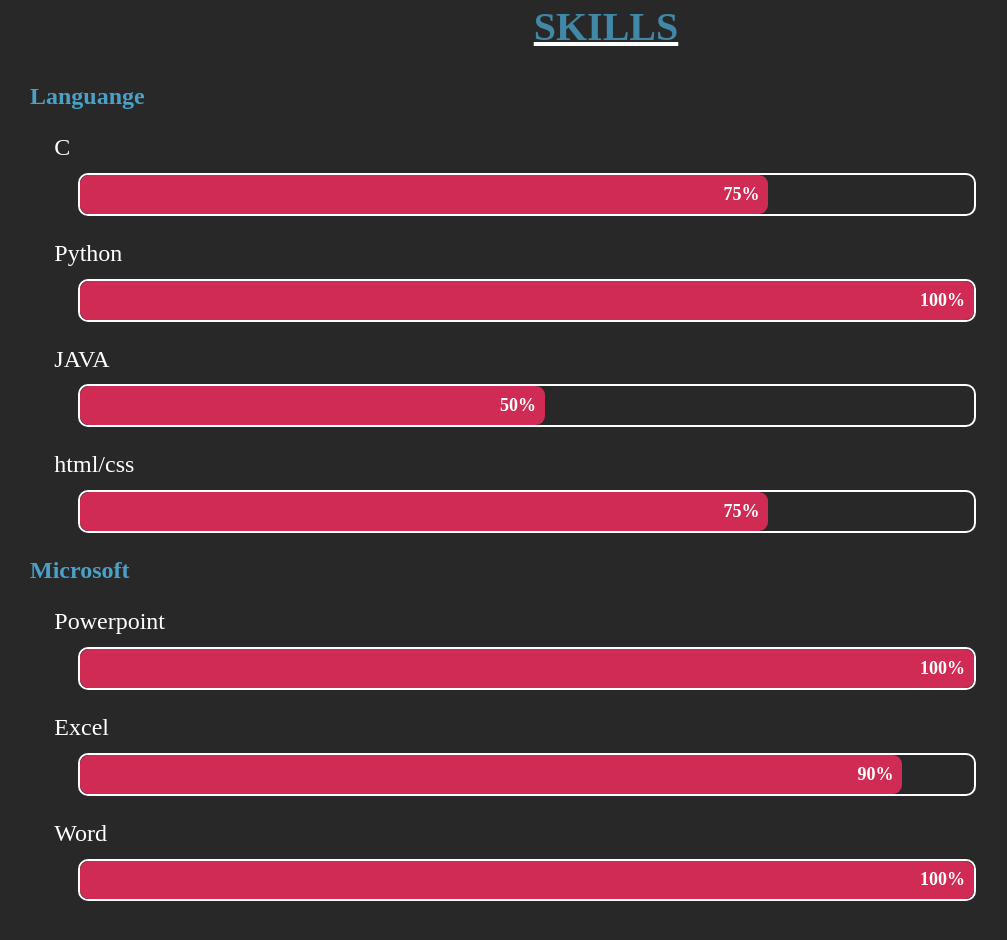
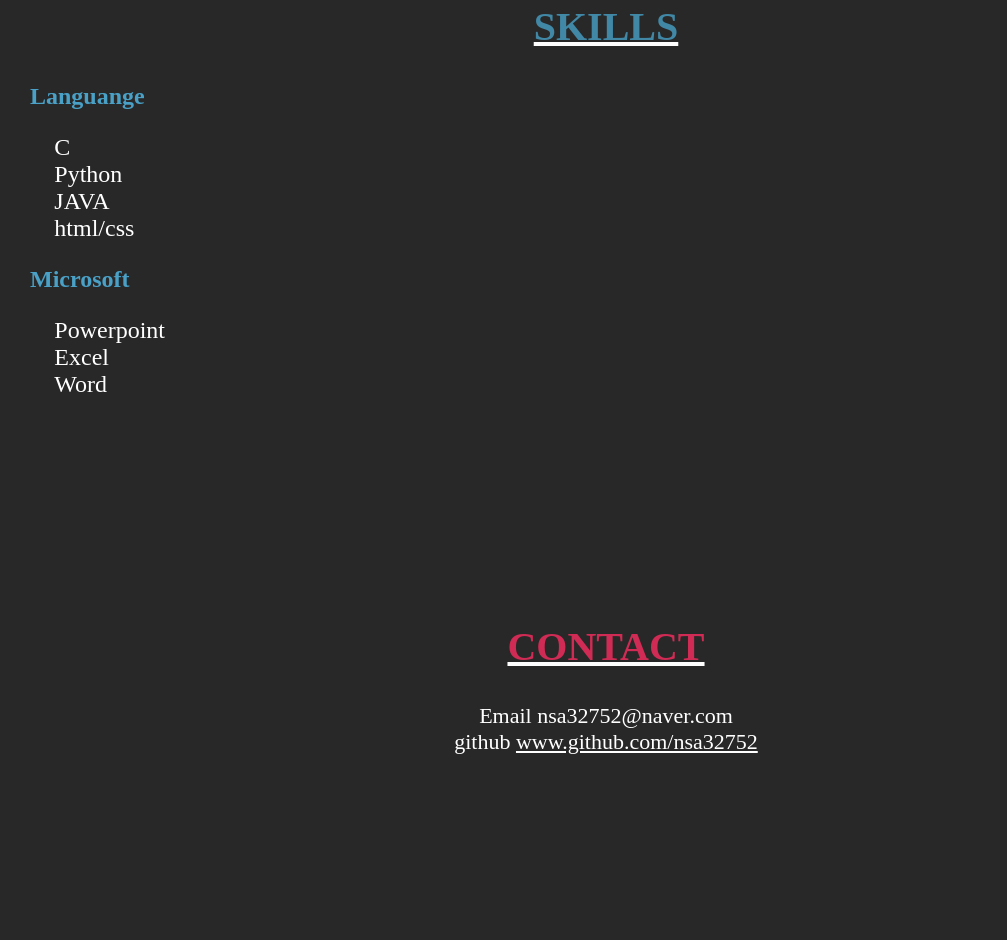
Before and after one commit to nsa32752/nsa32752.github.io, a plain HTML site: page index.html in a window 1280 px wide. Shown: the part 2760-3700 px from the top of the page, without its empty margins (34-1041 px from the left). Drawn offline with Linux system fonts and the light colour scheme.

Commit message:
delete skill % box

```diff
--- a/index.html
+++ b/index.html
@@ -166,40 +166,19 @@
                 Languange
             </p>
             <div class="content">
-                <p>C</p>
-                <div class="box">
-                    <div class="skill C">75%</div>
-                </div>
-                <p>Python</p>
-                <div class="box">
-                    <div class="skill Py">100%</div>
-                </div>
-                <p>JAVA</p>
-                <div class="box">
-                    <div class="skill Java">50%</div>
-                </div>
-                <p>html/css</p>
-                <div class="box">
-                    <div class="skill hc">75%</div>
-                </div>
+		<p>C<br/>
+                Python<br/>
+                JAVA<br/>
+                html/css<br/></p>
             </div>
 
             <p class="sk micro">
                 Microsoft
             </p>
             <div class="content">
-                <p>Powerpoint</p>
-                <div class="box">
-                    <div class="skill ppt">100%</div>
-                </div>
-                <p>Excel</p>
-                <div class="box">
-                    <div class="skill excel">90%</div>
-                </div>
-                <p>Word</p>
-                <div class="box">
-                    <div class="skill word">100%</div>
-                </div>
+                <p>Powerpoint<br/>
+                Excel<br/>
+                Word<br/></p>
             </div>
         </div>
 
```
